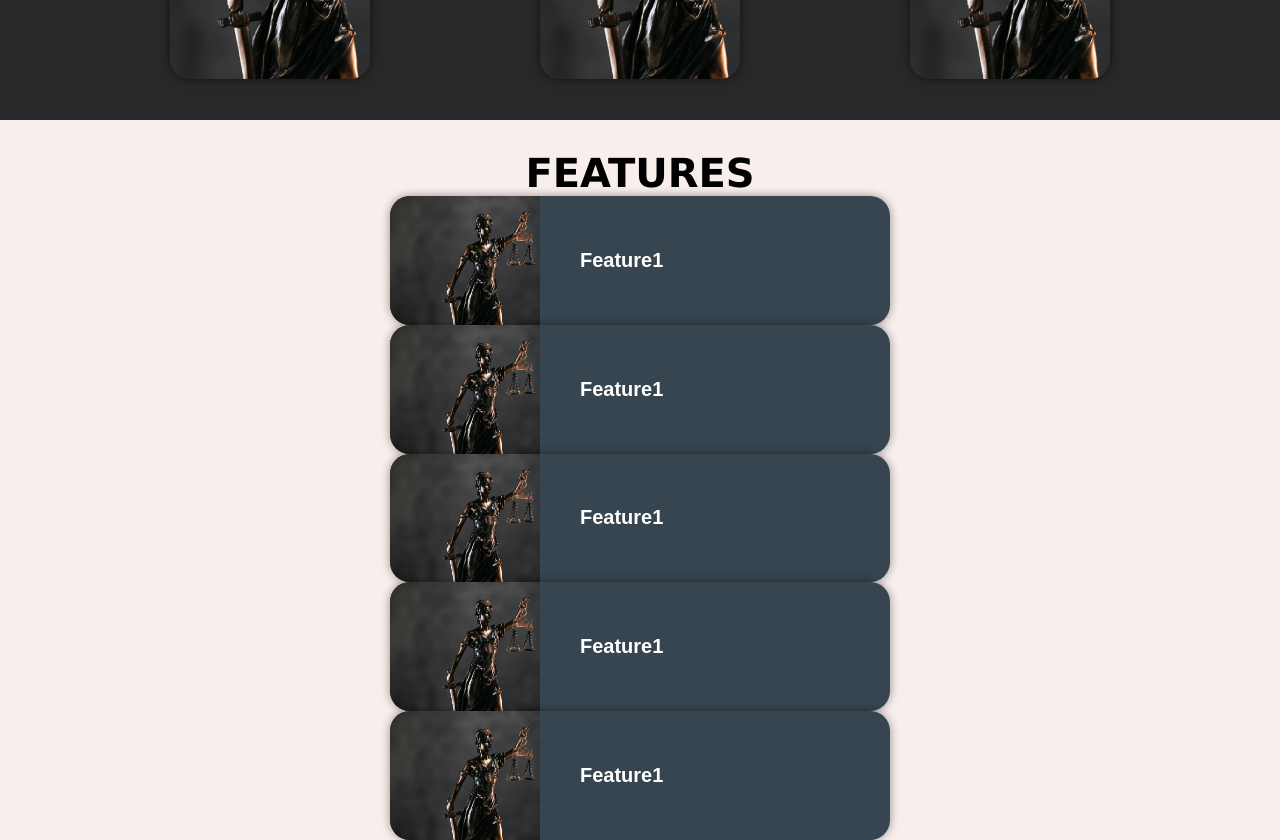
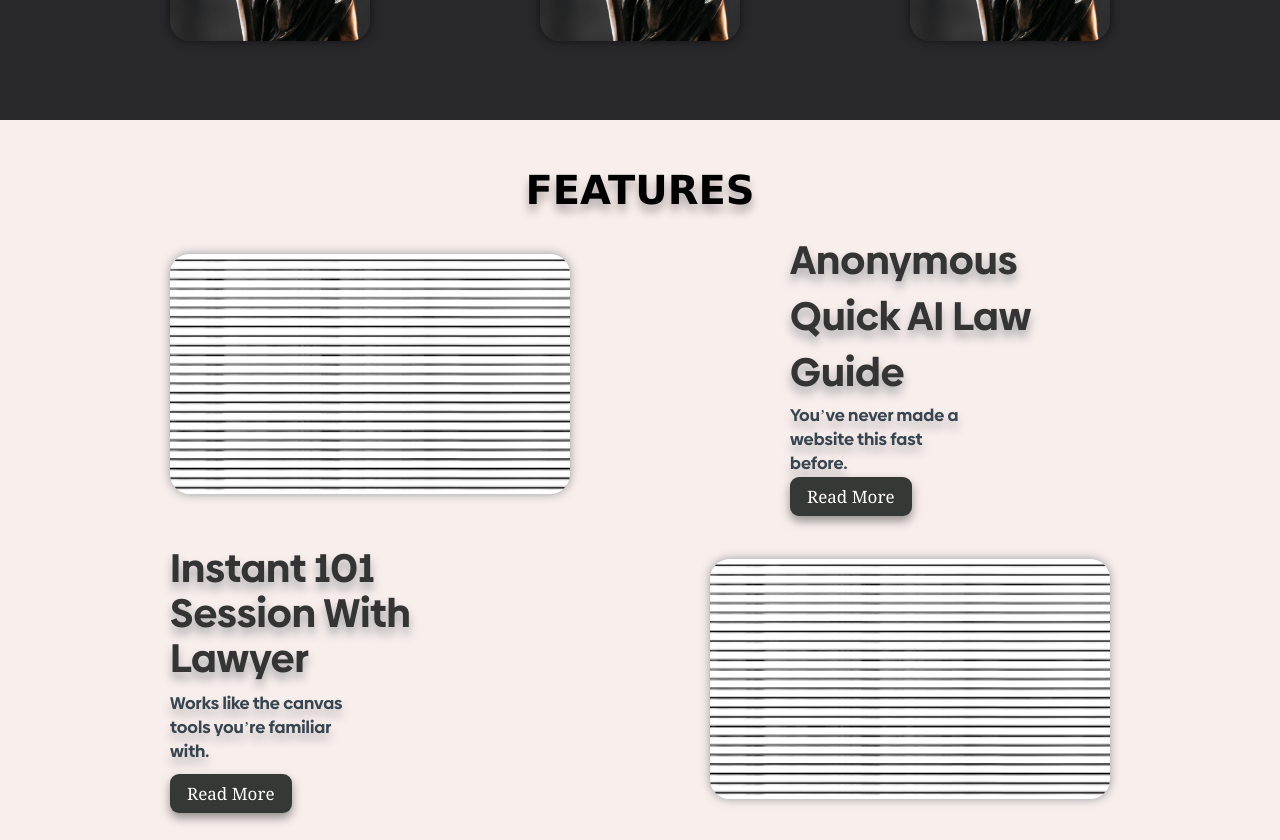
Before and after one commit to rajsha10/LawUncle, a React (Vite) app: page / in a window 1280 px wide. Shown: the part 1520-2360 px from the top of the page. Built offline with nearby package versions, Linux system fonts and the light colour scheme.

Commit message:
adding features

```diff
--- a/src/components/About.jsx
+++ b/src/components/About.jsx
@@ -31,7 +31,6 @@ const AboutArea = styled.div`
     color: #ffffff;
 
     h1{
-        margin-top: 3rem;
         font-family: 'Lucida Sans', 'Lucida Sans Regular', 'Lucida Grande', 'Lucida Sans Unicode', Geneva, Verdana, sans-serif;
         font-size: 4rem;
         font-weight: 700;
@@ -39,7 +38,6 @@ const AboutArea = styled.div`
     }
 
     p{
-        margin-top: 7rem;
         font-family: sans-serif;
         font-size: 2rem;
         padding: 0 4rem;
@@ -53,7 +51,6 @@ const ImgCont = styled.div`
     display: flex;
     align-items: center;
     justify-content: space-evenly;
-    margin-top: 5.2rem;
 `;
 
 export default About;
--- a/src/components/Features.jsx
+++ b/src/components/Features.jsx
@@ -1,14 +1,13 @@
 import styled, { createGlobalStyle } from "styled-components";
-import FeaturePie from "../miniComponents/FeaturePie";
+import Feature1 from "../miniComponents/Feature1";
+import Feature2 from "../miniComponents/Feature2";
+
 const Features = (props) => {
     return(<>
         <FeatureArea>
             <h1>FEATURES</h1>
-            <FeaturePie imgAdd='/images/law.jpg' text='Feature1' />
-            <FeaturePie imgAdd='/images/law.jpg' text='Feature1' />
-            <FeaturePie imgAdd='/images/law.jpg' text='Feature1' />
-            <FeaturePie imgAdd='/images/law.jpg' text='Feature1' />
-            <FeaturePie imgAdd='/images/law.jpg' text='Feature1' />
+            <Feature1 />
+            <Feature2 />
         </FeatureArea>
 
     </>)
@@ -21,6 +20,7 @@ const FeatureArea = styled.div`
     display: flex;
     flex-direction: column;
     align-items: center;
+    justify-content: space-evenly;
 
     h1{
         margin-top: 3rem;
@@ -28,6 +28,7 @@ const FeatureArea = styled.div`
         font-size: 4rem;
         font-weight: 700;
         text-align: center;
+        text-shadow: 0 7px 10px rgba(0,0,0,0.3);
     }
 
 
--- /dev/null
+++ b/src/miniComponents/Feature1.jsx
@@ -0,0 +1,88 @@
+import styled, { createGlobalStyle } from "styled-components";
+import FontspringDEMOBiennaleBold from "/fonts/Fontspring-DEMO-biennale-bold.otf";
+
+const GlobalStyle = createGlobalStyle`
+  @font-face {
+    font-family: 'Fontspring DEMO Biennale Bold';
+    src: url(${FontspringDEMOBiennaleBold}) format('opentype');
+  }
+`;
+
+const Feature1 = (props) => {
+    return(<>
+        <Feature1Area>
+            <img src="/images/nothing.png" alt="" />
+            <div className="infocont">
+                <h3>Anonymous Quick AI Law Guide</h3>
+                <p>You’ve never made a website this fast before.</p>
+                <button>Read More</button>
+            </div>
+        </Feature1Area>
+    </>);
+};
+
+const Feature1Area = styled.div`
+    /* background-color: whitesmoke; */
+    width: 100%;
+    display: flex;
+    align-items: center;
+    justify-content: space-evenly;
+    gap: 5rem;
+    height: 40%;
+
+    .infocont{
+        height: 100%;
+        width: 25%;
+        display: flex;
+        flex-direction: column;
+        align-items: flex-start;
+        justify-content: space-evenly;
+    }
+
+    img{
+        width: 40rem;
+        border-radius: 2rem;
+        box-shadow: 0 0 10px rgba(54, 69, 79, 0.5);
+        cursor: pointer;
+        transition: all 0.15s ease;
+
+        &:hover{
+            scale: 1.02;
+        }
+    }
+
+    h3{
+        font-family: 'Fontspring DEMO Biennale Bold';
+        font-size: 4rem;
+        color: #343434;
+        text-shadow: 0 7px 10px rgba(54, 69, 79, 0.4);
+    }
+
+    p{
+        font-family: 'Fontspring DEMO Biennale Bold';
+        font-size: 1.7rem;
+        width: 60%;
+        color: #36454F;
+        text-shadow: 0 7px 10px rgba(54, 69, 79, 0.3);
+    }
+
+    button{
+        font-family: Georgia, 'Times New Roman', Times, serif;
+        background-color: #353935;
+        color : #fff;
+        font-size: 1.7rem;
+        padding: 0.8rem 1.7rem;
+        border: none;
+        border-radius: 0.9rem;
+        box-shadow: 0 5px 10px rgba(52, 52, 52, 0.5);
+        cursor: pointer;
+        transition: all 0.18s ease;
+
+        &:hover{
+            scale: 0.98;
+        }
+
+    }
+`;
+
+export default Feature1;
--- /dev/null
+++ b/src/miniComponents/Feature2.jsx
@@ -0,0 +1,89 @@
+import styled, { createGlobalStyle } from "styled-components";
+import FontspringDEMOBiennaleBold from "/fonts/Fontspring-DEMO-biennale-bold.otf";
+
+const GlobalStyle = createGlobalStyle`
+  @font-face {
+    font-family: 'Fontspring DEMO Biennale Bold';
+    src: url(${FontspringDEMOBiennaleBold}) format('opentype');
+  }
+`;
+
+const Feature2 = (props) => {
+    return(<>
+        <Feature1Area>
+            <div className="infocont">
+                <h3>Instant 101 Session With Lawyer</h3>
+                <p>Works like the canvas tools you’re familiar with.</p>
+                <button>Read More</button>
+            </div>
+            <img src="/images/nothing.png" alt="" />
+        </Feature1Area>
+    </>);
+};
+
+const Feature1Area = styled.div`
+    /* background-color: whitesmoke; */
+    width: 100%;
+    height: 40%;
+    display: flex;
+    align-items: center;
+    justify-content: space-evenly;
+    gap: 5rem;
+
+    .infocont{
+        height: 100%;
+        width: 25%;
+        display: flex;
+        flex-direction: column;
+        align-items: flex-start;
+        justify-content: space-evenly;
+    }
+
+    img{
+        width: 40rem;
+        border-radius: 2rem;
+        box-shadow: 0 0 10px rgba(54, 69, 79, 0.5);
+        cursor: pointer;
+        transition: all 0.15s ease;
+
+        &:hover{
+            scale: 1.02;
+        }
+    }
+
+    h3{
+        font-family: 'Fontspring DEMO Biennale Bold';
+        font-size: 4rem;
+        color: #343434;
+        line-height: 4.5rem;
+        text-shadow: 0 7px 10px rgba(54, 69, 79, 0.4);
+    }
+
+    p{
+        font-family: 'Fontspring DEMO Biennale Bold';
+        font-size: 1.7rem;
+        width: 60%;
+        color: #36454F;
+        text-shadow: 0 7px 10px rgba(54, 69, 79, 0.3);
+    }
+
+    button{
+        font-family: Georgia, 'Times New Roman', Times, serif;
+        background-color: #353935;
+        color : #fff;
+        font-size: 1.7rem;
+        padding: 0.8rem 1.7rem;
+        border: none;
+        border-radius: 0.9rem;
+        box-shadow: 0 5px 10px rgba(52, 52, 52, 0.5);
+        cursor: pointer;
+        transition: all 0.18s ease;
+
+        &:hover{
+            scale: 0.98;
+        }
+
+    }
+`;
+
+export default Feature2;
```
Also changed, not shown: public/images/nothing.png (added).
